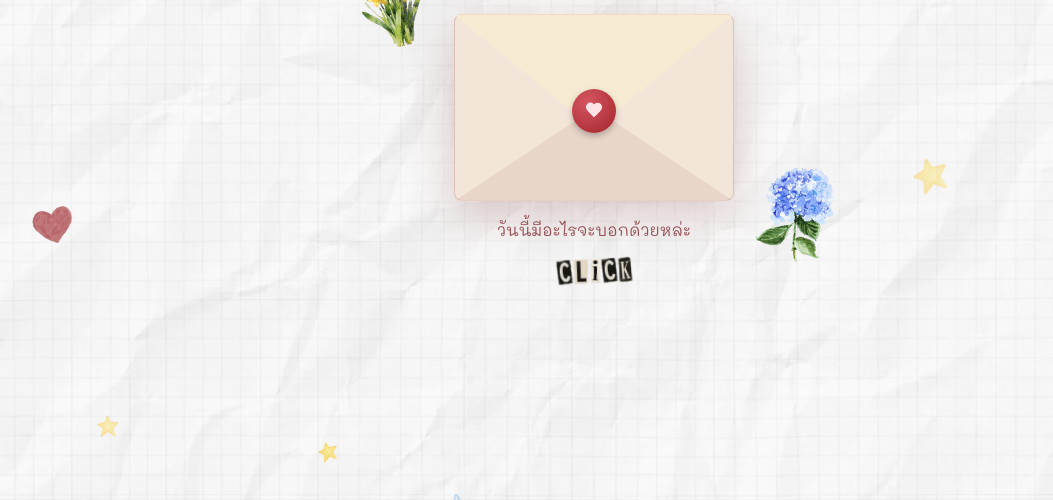
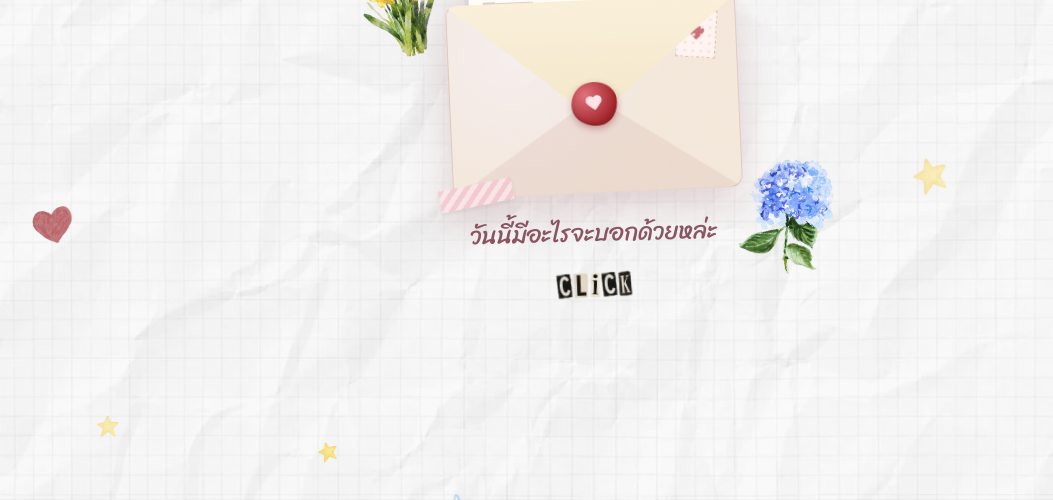
Before and after one commit to lovemxchine/wraplovebook, a plain HTML site: page index.html in a window 1280 px wide. Shown: the part 300-800 px from the top of the page, without its empty margins (46-1099 px from the left). Drawn offline with Linux system fonts and the light colour scheme.

Commit message:
Make the cover envelope feel handmade
Co-Authored-By: Claude Opus 5 <noreply@anthropic.com>

```diff
--- a/css/style.css
+++ b/css/style.css
@@ -248,33 +248,69 @@ body.dev-mode .progress-dots { display: flex; }
   50% { transform: translateY(-7px); }
 }
 .cover-title { font-size: clamp(2rem, 9vw, 2.8rem); margin: 0; }
-.cover-sub { margin: 0; color: var(--maroon, #7a2025); font-size: 1rem; opacity: 0.75; }
+.cover-sub { margin: 0; color: #8a5560; font-size: 1.5rem; transform: rotate(-1.5deg); }
 .cover-hint { margin: 0; display: flex; justify-content: center; }
 
 .envelope {
   position: relative;
-  width: min(72vw, 280px);
+  width: min(74vw, 290px);
   aspect-ratio: 3 / 2;
-  filter: drop-shadow(0 14px 24px rgba(122, 32, 37, 0.22));
+  transform: rotate(-2.5deg); /* nothing hand-placed sits perfectly square */
+  filter: drop-shadow(0 16px 22px rgba(122, 32, 37, 0.18));
+}
+/* the paper inside, poking out above the envelope */
+.env-note {
+  position: absolute;
+  top: -18%; left: 8%; right: 8%;
+  height: 70%;
+  background: #fffdf6;
+  border-radius: 3px 3px 0 0;
+  transform: rotate(1.5deg);
+  box-shadow: 0 2px 6px rgba(122,32,37,0.14);
+}
+.env-note-lines {
+  position: absolute;
+  inset: 12px 14px auto;
+  height: 34px;
+  /* three ruled lines of "writing" — enough to suggest a letter, not fake text */
+  background: repeating-linear-gradient(180deg, rgba(122,32,37,0.22) 0 2px, transparent 2px 12px);
+  border-radius: 2px;
 }
 .env-body {
   position: absolute;
   inset: 0;
-  border-radius: 8px;
+  /* uneven radii = a cut-by-hand edge instead of a UI card */
+  border-radius: 10px 8px 12px 7px;
   background: #fdf6e8;
-  border: 1px solid rgba(122, 32, 37, 0.18);
-  /* the two seam lines of a real envelope back */
+  border: 1px solid rgba(122, 32, 37, 0.16);
+  /* the two seam lines of a real envelope back, plus a soft paper grain */
   background-image:
-    linear-gradient(to top right, rgba(122,32,37,0.08) 49.6%, transparent 50%),
-    linear-gradient(to top left, rgba(122,32,37,0.08) 49.6%, transparent 50%);
+    linear-gradient(to top right, rgba(122,32,37,0.07) 49.6%, transparent 50%),
+    linear-gradient(to top left, rgba(122,32,37,0.07) 49.6%, transparent 50%),
+    radial-gradient(circle at 22% 28%, rgba(255,255,255,0.9), transparent 60%);
+}
+/* postage stamp, perforated with a dotted mask */
+.env-stamp {
+  position: absolute;
+  top: 7%; right: 7%;
+  width: 40px; height: 48px;
+  display: grid;
+  place-items: center;
+  color: #c8737c;
+  font-size: 1rem;
+  background: #fff4f1;
+  border: 1px dashed rgba(163,37,43,0.35);
+  transform: rotate(6deg);
+  -webkit-mask: radial-gradient(circle at 0 0, transparent 0 3px, #000 3.5px) 0 0 / 8px 8px;
+  mask: radial-gradient(circle at 0 0, transparent 0 3px, #000 3.5px) 0 0 / 8px 8px;
 }
 /* the flap: a triangle via clip-path, hinged at the top so it can lift */
 .env-flap {
   position: absolute;
   top: 0; left: 0; right: 0;
   height: 62%;
-  background: #f6ead2;
-  border-radius: 8px 8px 0 0;
+  background: linear-gradient(#faf0da, #f3e6c9);
+  border-radius: 10px 8px 0 0;
   clip-path: polygon(0 0, 100% 0, 50% 100%);
   transform-origin: top center;
   transition: transform 0.45s ease;
@@ -282,20 +318,31 @@ body.dev-mode .progress-dots { display: flex; }
 .cover:active .env-flap { transform: rotateX(155deg); }
 .env-seal {
   position: absolute;
-  top: 52%; left: 50%;
-  transform: translate(-50%, -50%);
-  width: 44px; height: 44px;
+  top: 54%; left: 50%;
+  /* wax never pours round — wobbly radii + a tilt */
+  transform: translate(-50%, -50%) rotate(-8deg);
+  width: 46px; height: 44px;
   display: grid;
   place-items: center;
-  border-radius: 50%;
-  background: radial-gradient(circle at 35% 30%, #d4555f, #a3252b);
+  border-radius: 47% 53% 44% 56% / 52% 45% 55% 48%;
+  background: radial-gradient(circle at 34% 28%, #e0737c, #a3252b 70%);
   color: #ffe3e6;
   font-size: 1.1rem;
-  box-shadow: 0 3px 6px rgba(0,0,0,0.25);
+  box-shadow: 0 3px 7px rgba(122,32,37,0.35), inset 0 -2px 4px rgba(0,0,0,0.18);
+}
+/* a strip of washi tape holding the envelope to the page */
+.env-tape {
+  position: absolute;
+  bottom: -8px; left: -14px;
+  width: 74px; height: 22px;
+  transform: rotate(-9deg);
+  background: repeating-linear-gradient(135deg, #f3c9cf, #f3c9cf 5px, #fbe6e9 5px, #fbe6e9 10px);
+  opacity: 0.9;
+  box-shadow: 0 2px 4px rgba(0,0,0,0.08);
 }
 .cover-deco {
   position: absolute;
-  width: 74px;
+  width: 90px;
   opacity: 0.9;
   pointer-events: none;
   z-index: -1; /* tucked behind the envelope */
--- a/index.html
+++ b/index.html
@@ -7,7 +7,7 @@
 <link rel="preconnect" href="https://fonts.googleapis.com" />
 <link rel="preconnect" href="https://fonts.gstatic.com" crossorigin />
 <link href="https://fonts.googleapis.com/css2?family=Mali:wght@400;500;600;700&family=Caveat:wght@600;700&family=Sriracha&family=Yellowtail&display=swap" rel="stylesheet" />
-<link rel="stylesheet" href="css/style.css?v=57" />
+<link rel="stylesheet" href="css/style.css?v=58" />
 <!-- the background + the two biggest step images: fetched up front so they're
      already cached by the time their step appears, instead of popping in late.
      The number/*.png digits are preloaded from app.js (see preloadDigits). -->
@@ -30,11 +30,16 @@
       <img class="cover-deco cover-deco-2" src="assets/stickers/flower/2.webp" alt="" />
       <p class="script script-hero cover-title">ถึงเธอ <span class="icon-heart"></span></p>
       <div class="envelope">
+        <!-- the letter peeking out from behind, so it reads as a real object
+             with something inside rather than a flat rectangle -->
+        <span class="env-note"><span class="env-note-lines"></span></span>
         <span class="env-body"></span>
+        <span class="env-stamp"><span class="icon-heart"></span></span>
         <span class="env-flap"></span>
         <span class="env-seal"><span class="icon-heart"></span></span>
+        <span class="env-tape"></span>
       </div>
-      <p class="cover-sub">วันนี้มีอะไรจะบอกด้วยหล่ะ</p>
+      <p class="cover-sub script">วันนี้มีอะไรจะบอกด้วยหล่ะ</p>
       <p class="hint cover-hint">
         <span class="click-letters">
           <img src="assets/alphabet/C.webp" alt="C" />
```
